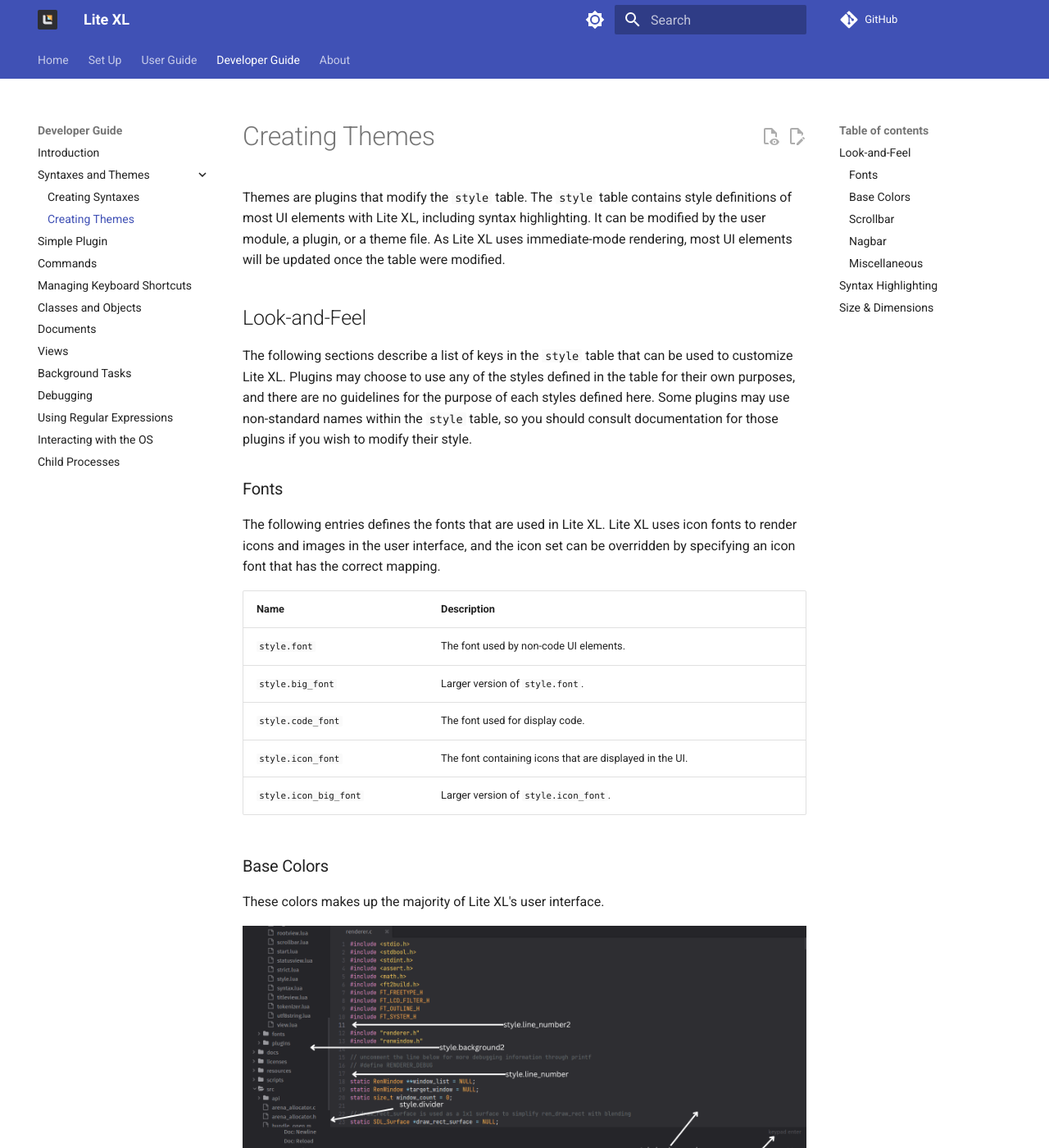
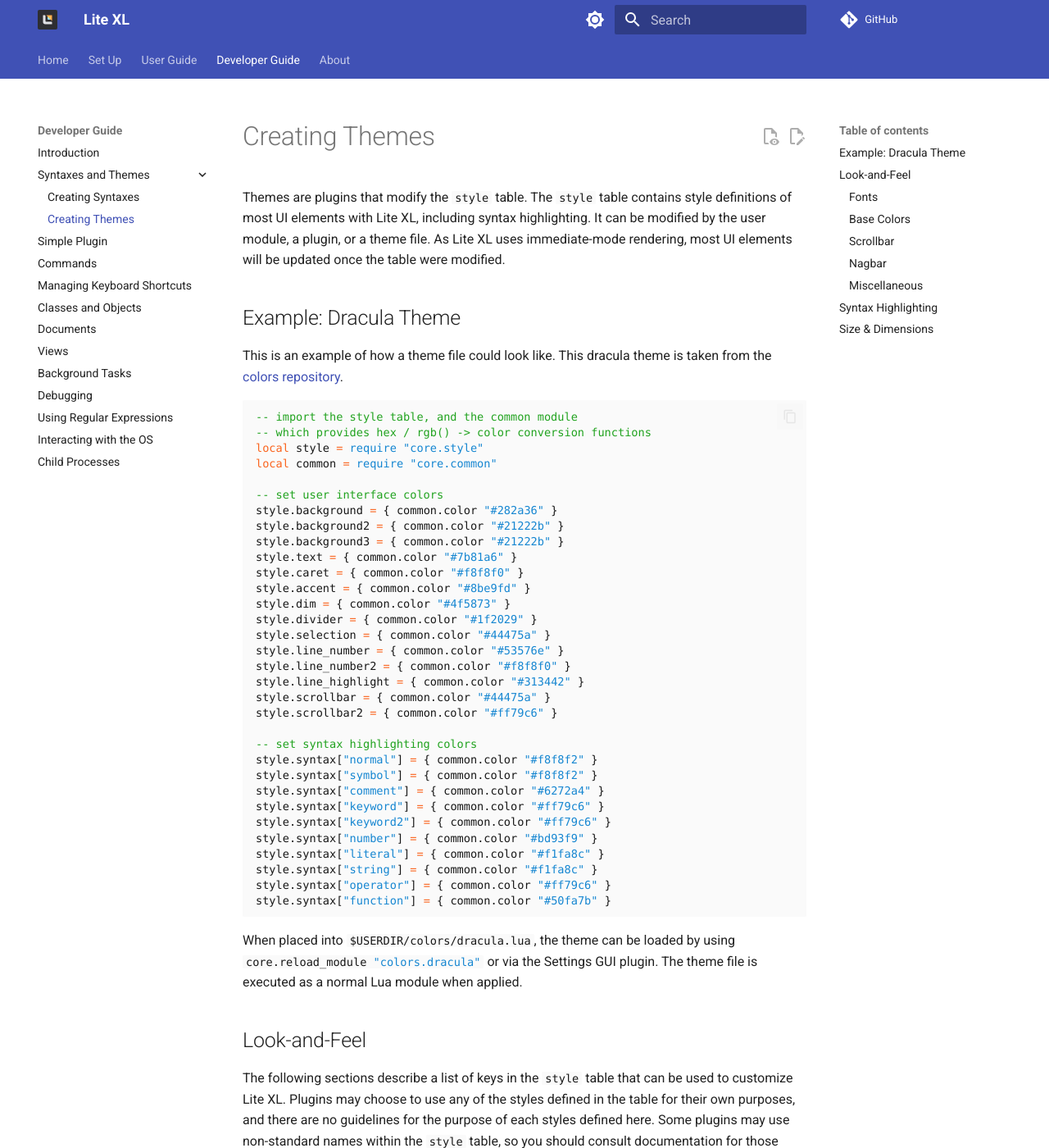
Before and after one commit to lite-xl/lite-xl.github.io, an MkDocs documentation site: the page built from docs/developer-guide/creating-themes.md, in a window 1280 px wide and 1400 px high. Shown: the whole window at 82% size. Built offline with MkDocs 1.6.1 and Material for MkDocs 9.7.7, drawn with Linux system fonts in a browser that asks for light colours; some web fonts are replaced; comment, search, counter and statistics services are not loaded; the version menu is left out.

Commit message:
add theme example

````diff
--- a/docs/developer-guide/creating-themes.md
+++ b/docs/developer-guide/creating-themes.md
@@ -7,6 +7,50 @@
 including syntax highlighting. It can be modified by the user module, a plugin,
 or a theme file. As Lite XL uses immediate-mode rendering, most UI elements will be
 updated once the table were modified.
+
+## Example: Dracula Theme
+
+This is an example of how a theme file could look like.
+This dracula theme is taken from the [colors repository].
+
+```lua
+-- import the style table, and the common module
+-- which provides hex / rgb() -> color conversion functions
+local style = require "core.style"
+local common = require "core.common"
+
+-- set user interface colors
+style.background = { common.color "#282a36" }
+style.background2 = { common.color "#21222b" }
+style.background3 = { common.color "#21222b" }
+style.text = { common.color "#7b81a6" }
+style.caret = { common.color "#f8f8f0" }
+style.accent = { common.color "#8be9fd" }
+style.dim = { common.color "#4f5873" }
+style.divider = { common.color "#1f2029" }
+style.selection = { common.color "#44475a" }
+style.line_number = { common.color "#53576e" }
+style.line_number2 = { common.color "#f8f8f0" }
+style.line_highlight = { common.color "#313442" }
+style.scrollbar = { common.color "#44475a" }
+style.scrollbar2 = { common.color "#ff79c6" }
+
+-- set syntax highlighting colors
+style.syntax["normal"] = { common.color "#f8f8f2" }
+style.syntax["symbol"] = { common.color "#f8f8f2" }
+style.syntax["comment"] = { common.color "#6272a4" }
+style.syntax["keyword"] = { common.color "#ff79c6" }
+style.syntax["keyword2"] = { common.color "#ff79c6" }
+style.syntax["number"] = { common.color "#bd93f9" }
+style.syntax["literal"] = { common.color "#f1fa8c" }
+style.syntax["string"] = { common.color "#f1fa8c" }
+style.syntax["operator"] = { common.color "#ff79c6" }
+style.syntax["function"] = { common.color "#50fa7b" }
+```
+
+When placed into `$USERDIR/colors/dracula.lua`, the theme can be loaded by using
+`#!lua core.reload_module "colors.dracula"` or via the Settings GUI plugin.
+The theme file is executed as a normal Lua module when applied.
 
 ## Look-and-Feel
 
@@ -137,6 +181,7 @@
 | `style.margin.tab.top`              | The top margin of editor tabs.
 
 
-[basic-layout]: ../assets/developer-guide/creating-themes/basic-layout.png
-[scrollbar]:    ../assets/developer-guide/creating-themes/scrollbar.png
-[nagbar]:      ../assets/developer-guide/creating-themes/nagbar.png
+[colors repository]: https://github.com/lite-xl/lite-xl-colors/blob/master/colors/dracula.lua
+[basic-layout]:      ../assets/developer-guide/creating-themes/basic-layout.png
+[scrollbar]:         ../assets/developer-guide/creating-themes/scrollbar.png
+[nagbar]:            ../assets/developer-guide/creating-themes/nagbar.png
````
